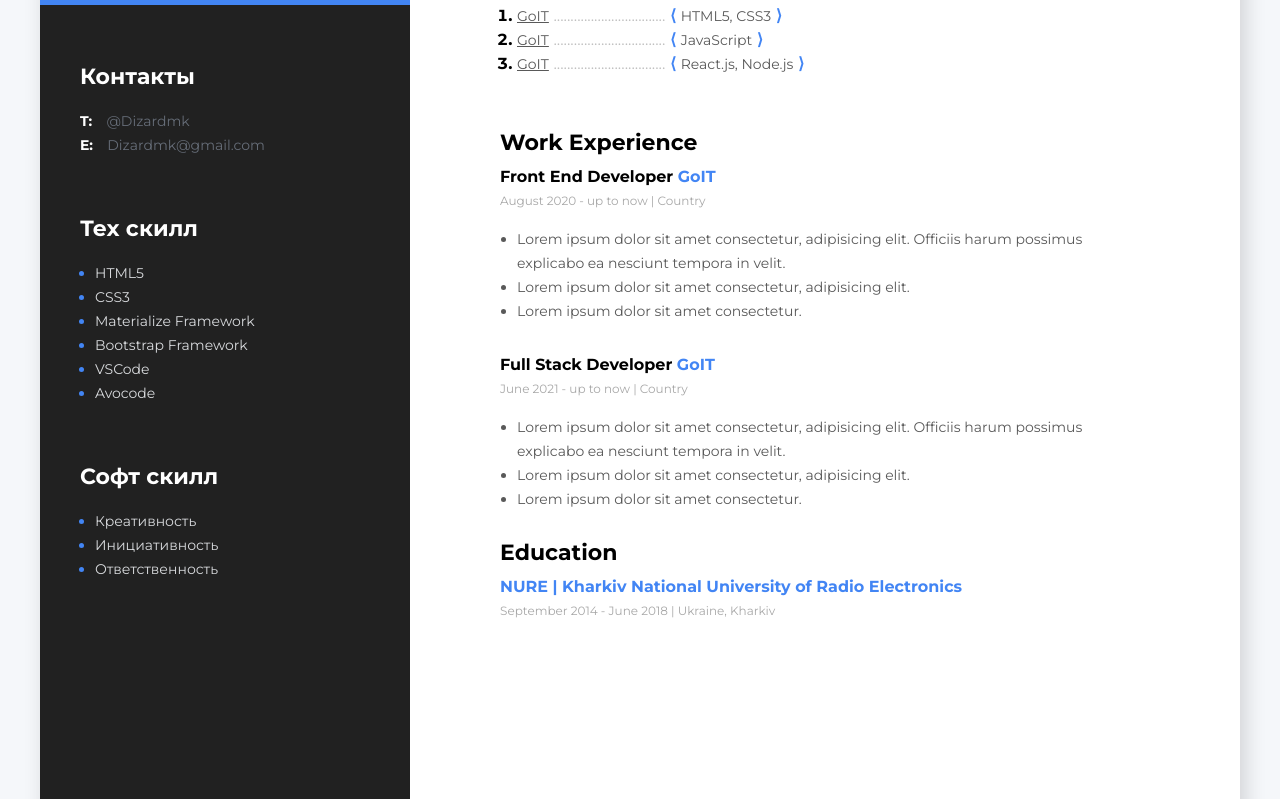
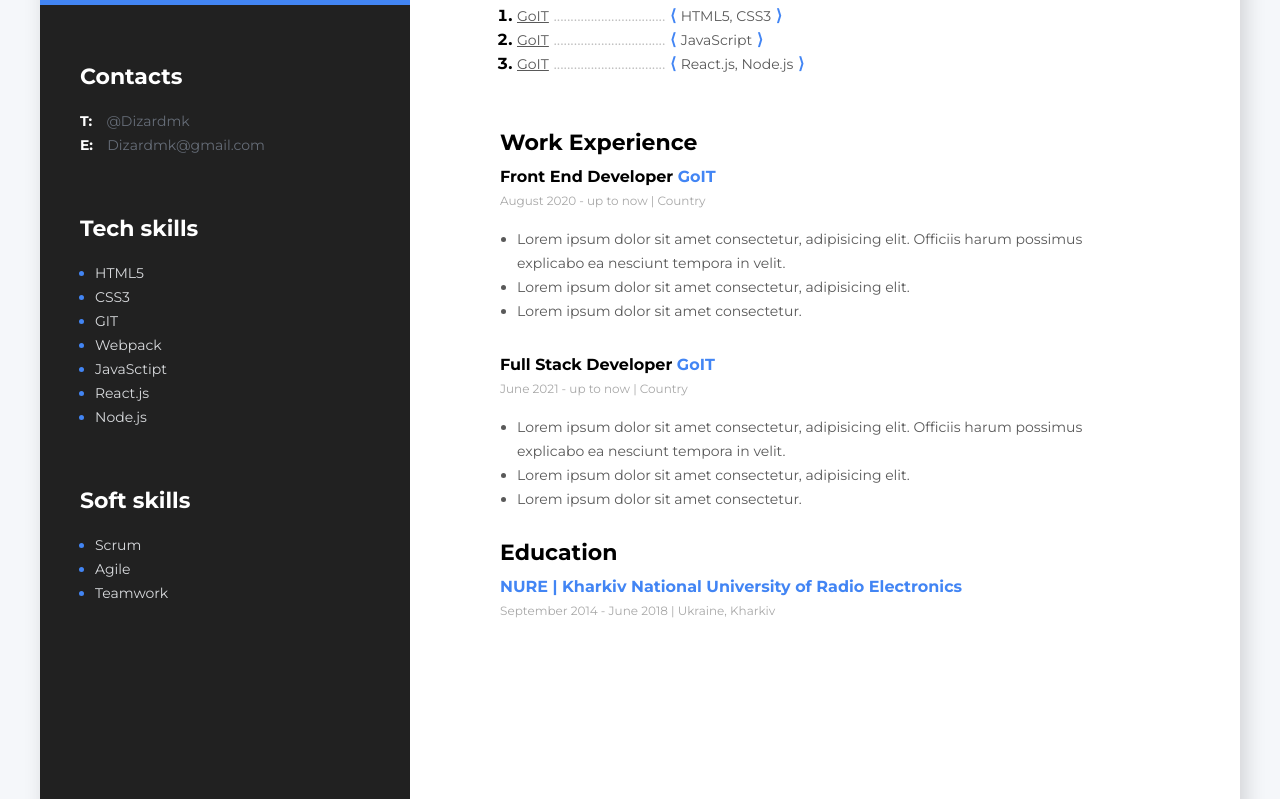
Before and after one commit to Dizardmk/goit-free-marathon-resume-frontend, a plain HTML site: page index.html in a window 1280 px wide. Shown: the part 453-1252 px from the top of the page. Drawn offline with Linux system fonts and the light colour scheme.

Commit message:
Update index.html

```diff
--- a/index.html
+++ b/index.html
@@ -18,11 +18,11 @@
           <img
             class="dizardmkphoto"
             src="./img/dizardmk.jpg"
-            alt="Dizardmk Photo"
+            alt="Kirill Miklashevich Photo"
           /><hr>
           <!-- Контакты-->
           <div class="contact">
-            <h3 class="contact-title">Контакты</h3>
+            <h3 class="contact-title">Contacts</h3>
             <div>
               <span class="contact-link-type">T:</span>
               <a class="contact-link" href="https://t.me/dizardmk" target="_blank">@Dizardmk</a
@@ -36,7 +36,7 @@
           </div>
           <!-- tech skill -->
           <div class="contact">
-            <h3 class="contact-title">Тех скилл</h3>
+            <h3 class="contact-title">Tech skills</h3>
             <ul>
               <li class="contact-li">
                 <span class="contact-li-text">HTML5</span>
@@ -45,31 +45,34 @@
                 <span class="contact-li-text">CSS3</span>
               </li>
               <li class="contact-li">
-                <span class="contact-li-text">Materialize Framework</span>
+                <span class="contact-li-text">GIT</span>
               </li>
               <li class="contact-li">
-                <span class="contact-li-text">Bootstrap Framework</span>
+                <span class="contact-li-text">Webpack</span>
               </li>
               <li class="contact-li">
-                <span class="contact-li-text">VSCode</span>
+                <span class="contact-li-text">JavaSctipt</span>
               </li>
               <li class="contact-li">
-                <span class="contact-li-text">Avocode</span>
+                <span class="contact-li-text">React.js</span>
+              </li>
+              <li class="contact-li">
+                <span class="contact-li-text">Node.js</span>
               </li>
             </ul>
           </div>
           <!-- soft skill -->
           <div class="contact">
-            <h3 class="contact-title">Софт скилл</h3>
+            <h3 class="contact-title">Soft skills</h3>
             <ul>
               <li class="contact-li">
-                <span class="contact-li-text">Креативность</span>
+                <span class="contact-li-text">Scrum</span>
               </li>
               <li class="contact-li">
-                <span class="contact-li-text">Инициативность</span>
+                <span class="contact-li-text">Agile</span>
               </li>
               <li class="contact-li">
-                <span class="contact-li-text">Ответственность</span>
+                <span class="contact-li-text">Teamwork</span>
               </li>
             </ul>
           </div>
```
